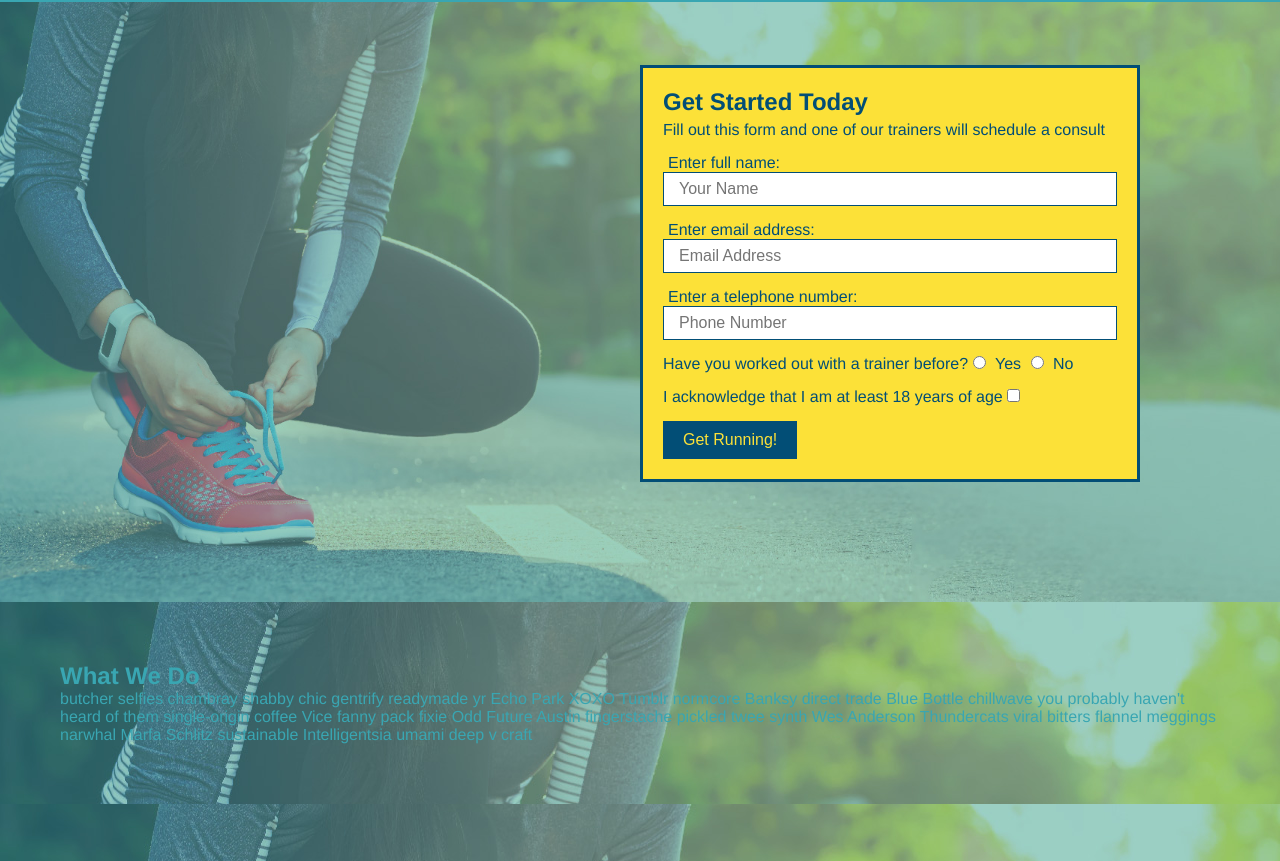
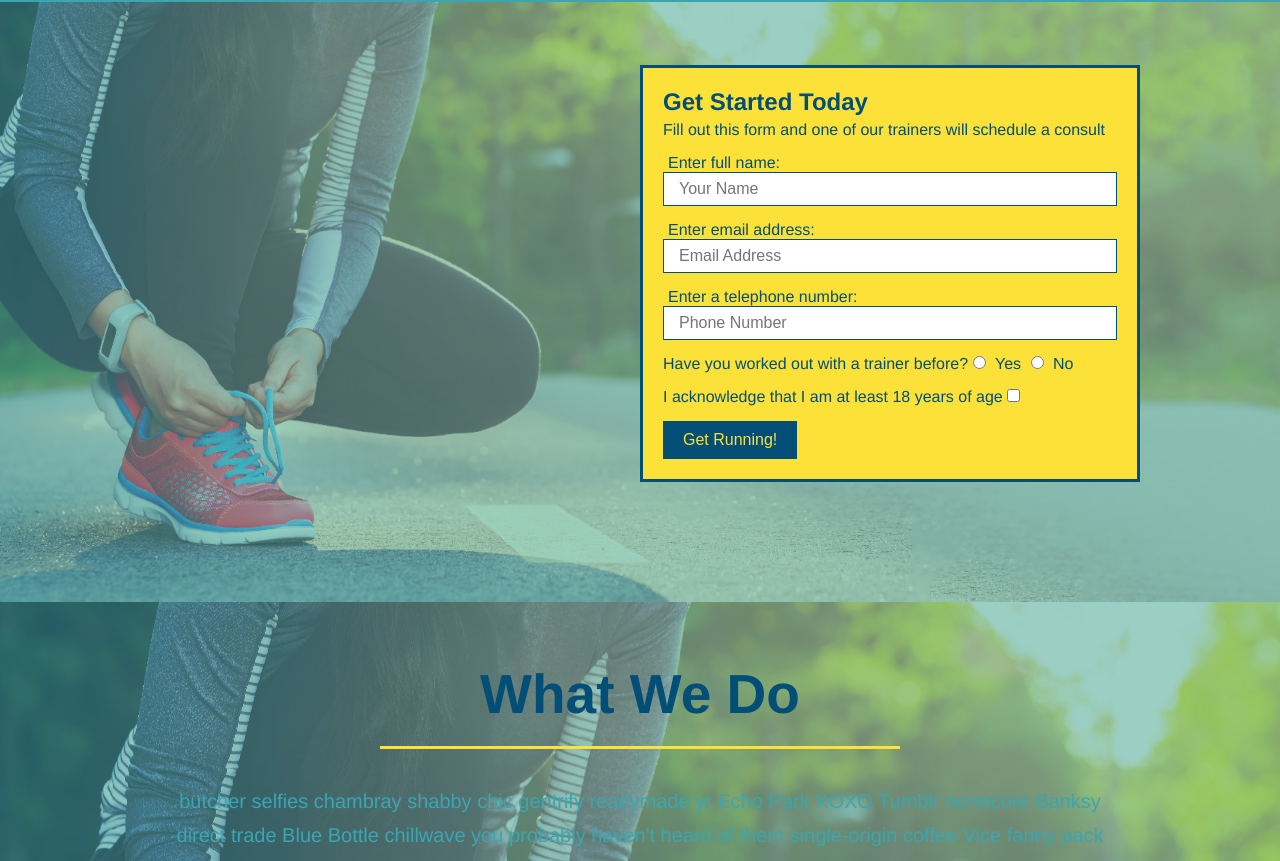
Before and after one commit to Connor-vb/run-buddy, a plain HTML site: page develop/index.html in a window 1280 px wide. Shown: the part 80-941 px from the top of the page. Drawn offline with Linux system fonts and the light colour scheme.

Commit message:
Finished styling what we do

```diff
--- a/develop/assets/css/style.css
+++ b/develop/assets/css/style.css
@@ -104,3 +104,27 @@ section {
     font-size: 16px;
 }
 /* Hero Style End */
+
+/* What We Do Begins */
+
+.intro {
+    text-align: center;
+}
+
+.intro h2 {
+    font-size: 55px;
+    color: #024e76;
+    margin-bottom: 35px;
+    padding: 0 100px 20px 100px;
+    border-bottom: 3px solid;
+    border-color: #fce138;
+    display: inline-block;
+}
+
+.intro p {
+    line-height: 1.7;
+    color: #39a6b2;
+    width: 80%;
+    font-size: 20px;
+    margin: 0 auto;
+}
--- a/develop/index.html
+++ b/develop/index.html
@@ -60,7 +60,7 @@
     </div>
 </section>
     <!-- "what we do" section -->
-    <section id="what-we-do">
+    <section id="what-we-do" class="intro">
         <h2>What We Do</h2>
         <p>
             butcher selfies chambray shabby chic gentrify readymade yr Echo
```
